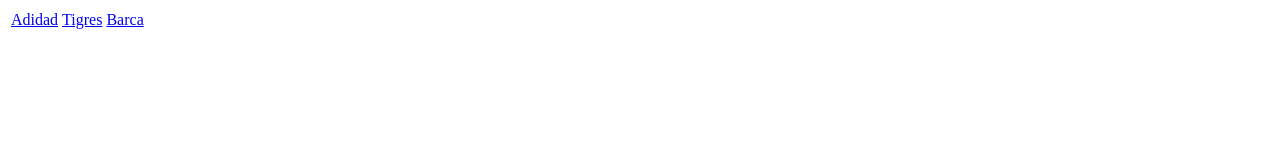
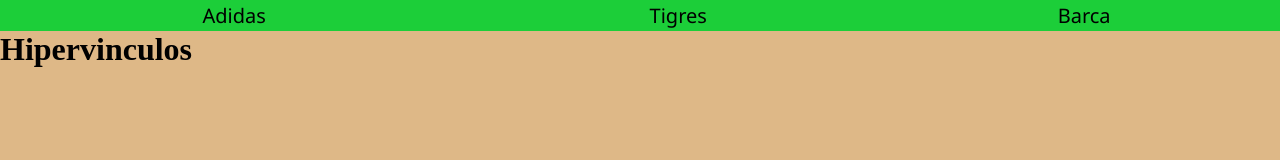
Before and after one commit to Naofumy585/EJERCICIO4, a plain HTML site: page index.html in a window 1280 px wide. Drawn offline with Linux system fonts and the light colour scheme.

Commit message:
Version_3

```diff
--- a/index.html
+++ b/index.html
@@ -5,22 +5,50 @@
     <meta name="viewport" content="width=device-width, initial-scale=1.0">
     <title>Ejercicio_4</title>
     <style>
-
+        table{
+            background-color: rgb(28, 206, 57);
+            width: 100%;
+            font-size: 20px;
+            font-family: 'Segoe UI', Tahoma, Geneva, Verdana, sans-serif;
+        }
+        td{
+            height: 50 px;
+            text-align: center;
+        }
+        a{
+            text-decoration: none;
+            color: black;
+        }
+        body{
+            background-color: burlywood;
+        }
+        *{
+            margin: 0;
+            padding: 0;
+        }
+        a:hover{
+            color: chocolate;
+            font-size: 50px;
+        }
+        div:hover{
+            color: rgb(24, 22, 180);
+        }
     </style>
 </head>
 <body>
     <table>
         <tr>
             <td>
-                <a href="https://www.adidas.mx/outlet?=null&=null&cm_mmc=AdieSEM_Google_PLA-_-PMAX-CatchAll-M-_-PMAX-CatchAll-M-_-Custom_creative-_-dv%3AeCom-_-cm_mmc1%3DMX-_-cm_mmc2%3DAO&cm_mmc=AdieSEM_Google_PLA-_-PMax-CatchAll-M-_--_--_-dv%3AeCom&cm_mmca1=MX&cm_mmca2=&gclid=CjwKCAjwrranBhAEEiwAzbhNtQHXpzGPHiYf6iZ-3FOp8omTbZUPUZfjJhiOqo8PJ319telknL-Y2xoC6s0QAvD_BwE&gclsrc=aw.ds">Adidad</a>
+               <div> <a href="https://www.adidas.mx/outlet?=null&=null&cm_mmc=AdieSEM_Google_PLA-_-PMAX-CatchAll-M-_-PMAX-CatchAll-M-_-Custom_creative-_-dv%3AeCom-_-cm_mmc1%3DMX-_-cm_mmc2%3DAO&cm_mmc=AdieSEM_Google_PLA-_-PMax-CatchAll-M-_--_--_-dv%3AeCom&cm_mmca1=MX&cm_mmca2=&gclid=CjwKCAjwrranBhAEEiwAzbhNtQHXpzGPHiYf6iZ-3FOp8omTbZUPUZfjJhiOqo8PJ319telknL-Y2xoC6s0QAvD_BwE&gclsrc=aw.ds" target="_blank">Adidas</a></div>
             </td>
             <td>
-                <a href="https://www.tigres.com.mx/es/">Tigres</a>
+                <a href="https://www.tigres.com.mx/es/"target="_blank">Tigres</a>
             </td>
             <td>
-                <a href="https://www.fcbarcelona.es/es/">Barca</a>
+                <a href="https://www.fcbarcelona.es/es/"target="_">Barca</a>
             </td>
         </tr>
     </table>
+    <h1>Hipervinculos</h1>
 </body>
 </html>
```
